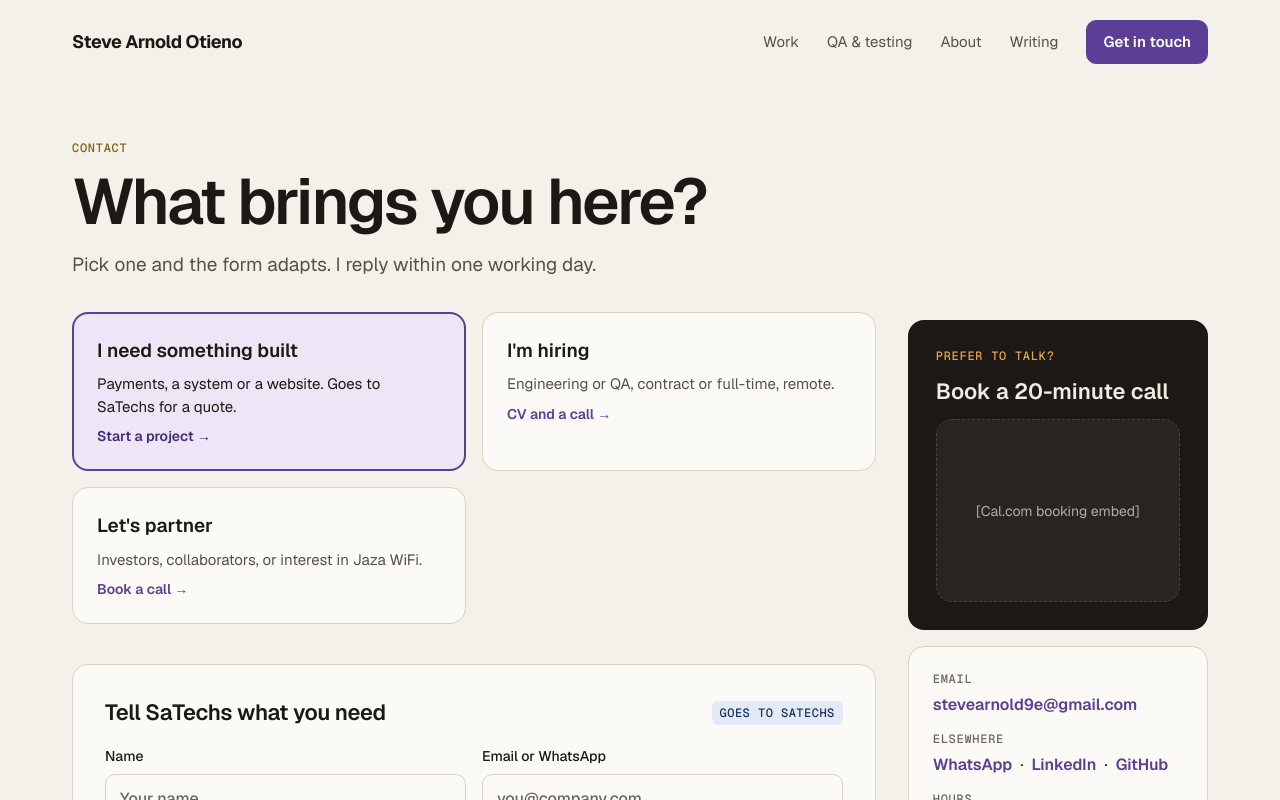
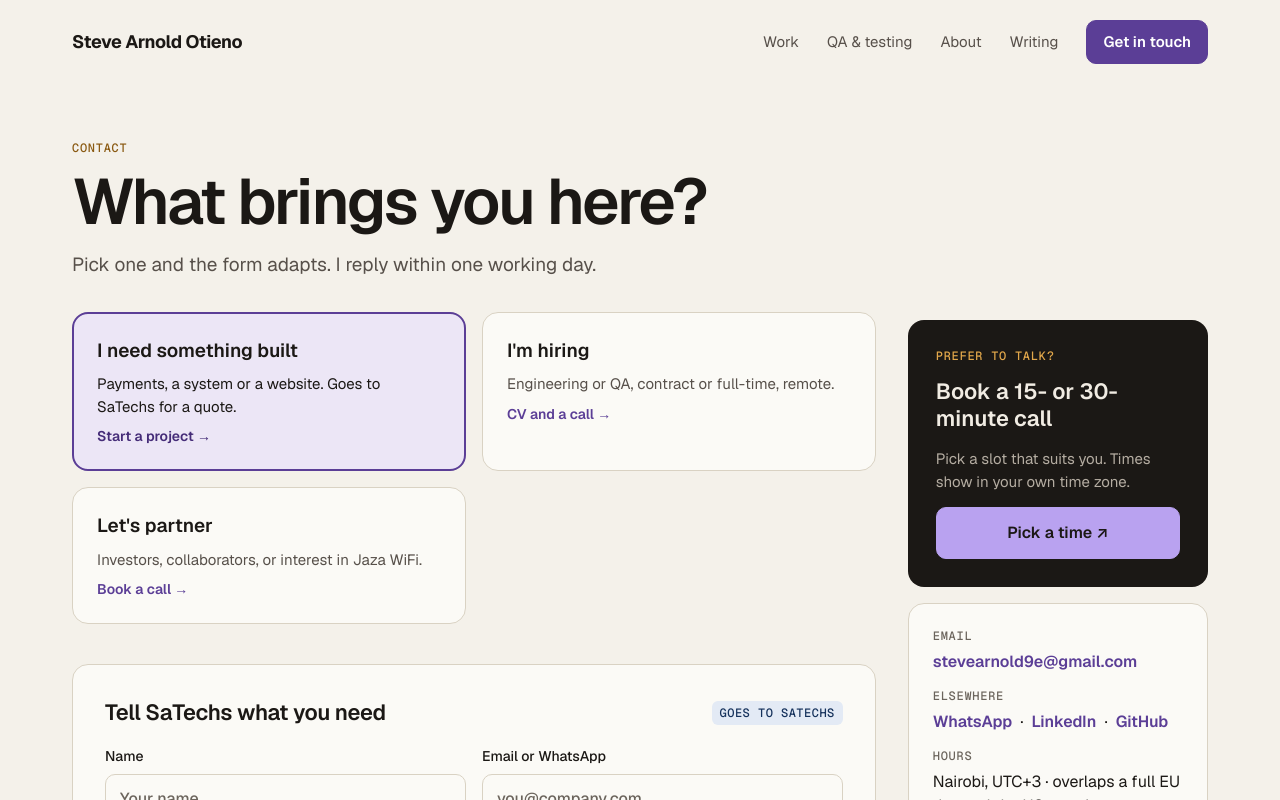
Before and after one commit to Arnoldsteve/Portfolio, a Next.js app in the folder client/: page /contact in a window 1280 px wide. Shown: the top 800 px of the page. Built offline with nearby package versions, Linux system fonts and the light colour scheme.

Commit message:
content: wire Cal.com booking (cal.com/steve-arnold) and booking card on contact page

```diff
--- a/client/src/app/contact/page.tsx
+++ b/client/src/app/contact/page.tsx
@@ -2,9 +2,9 @@ import type { Metadata } from "next";
 import { contactPage as c, faq, person, seo, ui } from "@/content/site";
 import { ContactRouter } from "@/components/contact/contact-router";
 import { ButtonLink } from "@/components/ui/button";
-import { Container, Fact, Label, ShotWell } from "@/components/ui/primitives";
+import { Container, Fact, Label } from "@/components/ui/primitives";
 import { isRouteId } from "@/lib/contact-schema";
-import { isPlaceholder, linkOr } from "@/lib/utils";
+import { linkOr } from "@/lib/utils";
 
 export const metadata: Metadata = {
   title: { absolute: seo.contact.title },
@@ -21,7 +21,6 @@ const textLink = "font-semibold text-jacaranda underline-offset-3 hover:underlin
 export default async function ContactPage({ searchParams }: Props) {
   const { route } = await searchParams;
   const initialRoute = isRouteId(route) ? route : "build";
-  const hasBooking = !isPlaceholder(person.links.booking);
   const whatsapp = linkOr(person.links.whatsapp, `mailto:${person.email}`);
 
   return (
@@ -42,14 +41,11 @@ export default async function ContactPage({ searchParams }: Props) {
             <Label as="span" className="text-on-band-ochre">
               {c.talkEyebrow}
             </Label>
-            {hasBooking ? (
-              <a href={person.links.booking} {...ext} className="text-lg leading-[1.25] font-semibold text-on-band sm:text-[22px]">
-                {c.talkHeading} <span className="text-on-band-jacaranda">→</span>
-              </a>
-            ) : (
-              <span className="text-lg leading-[1.25] font-semibold sm:text-[22px]">{c.talkHeading}</span>
-            )}
-            {!hasBooking && <ShotWell label={c.bookingEmbed} onBand className="hidden aspect-[4/3] border-dashed sm:flex" />}
+            <span className="text-lg leading-[1.25] font-semibold sm:text-[22px]">{c.talkHeading}</span>
+            <span className="text-[15px] leading-[1.55] text-on-band-muted">{c.talkText}</span>
+            <ButtonLink href={linkOr(person.links.booking, ui.bookCall.href)} variant="onBand" block>
+              {c.talkCta}
+            </ButtonLink>
           </div>
 
           {/* Phone: WhatsApp and Email as two buttons. */}
--- a/client/src/content/site.ts
+++ b/client/src/content/site.ts
@@ -25,7 +25,7 @@ export const person = {
     whatsapp: 'https://wa.me/254796335895',
     cv: '/Steve_Arnold_SE_Resume.pdf',
     satechs: 'https://www.satechs-solutions.com/',
-    booking: '[Cal.com booking URL]',
+    booking: 'https://cal.com/steve-arnold',
   },
   availability: 'Taking on 1 new engagement now',
 };
@@ -270,8 +270,9 @@ export const contactPage = {
     message: 'Please add a few lines (at least 10 characters).',
   },
   talkEyebrow: 'Prefer to talk?',
-  talkHeading: 'Book a 20-minute call',
-  bookingEmbed: '[Cal.com booking embed]',
+  talkHeading: 'Book a 15- or 30-minute call',
+  talkText: 'Pick a slot that suits you. Times show in your own time zone.',
+  talkCta: 'Pick a time ↗',
   elsewhereLabel: 'Elsewhere',
   hoursLabel: 'Hours',
   hours: 'Nairobi, UTC+3 · overlaps a full EU day and the US morning',
```
